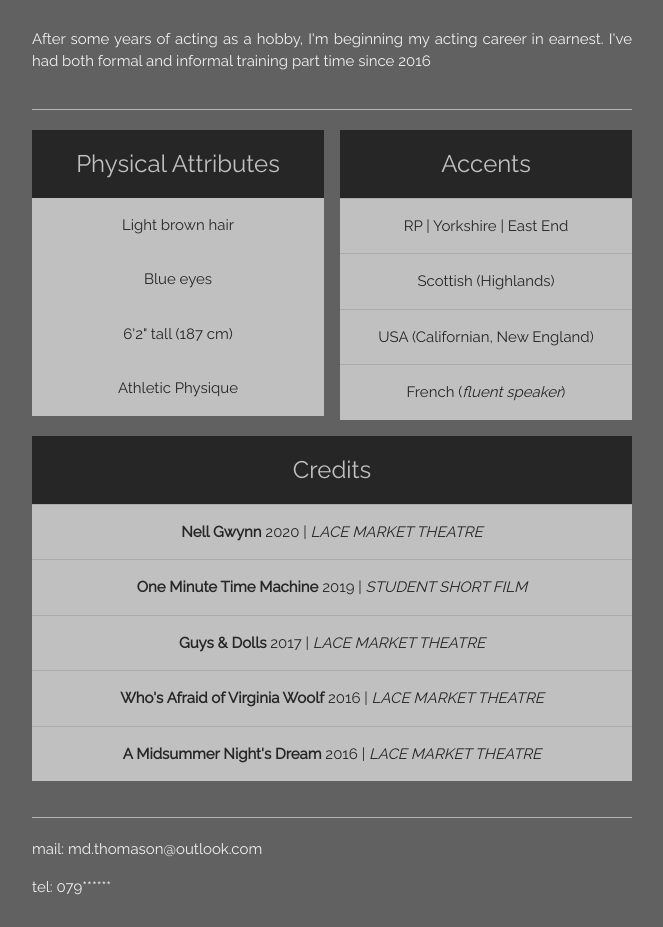
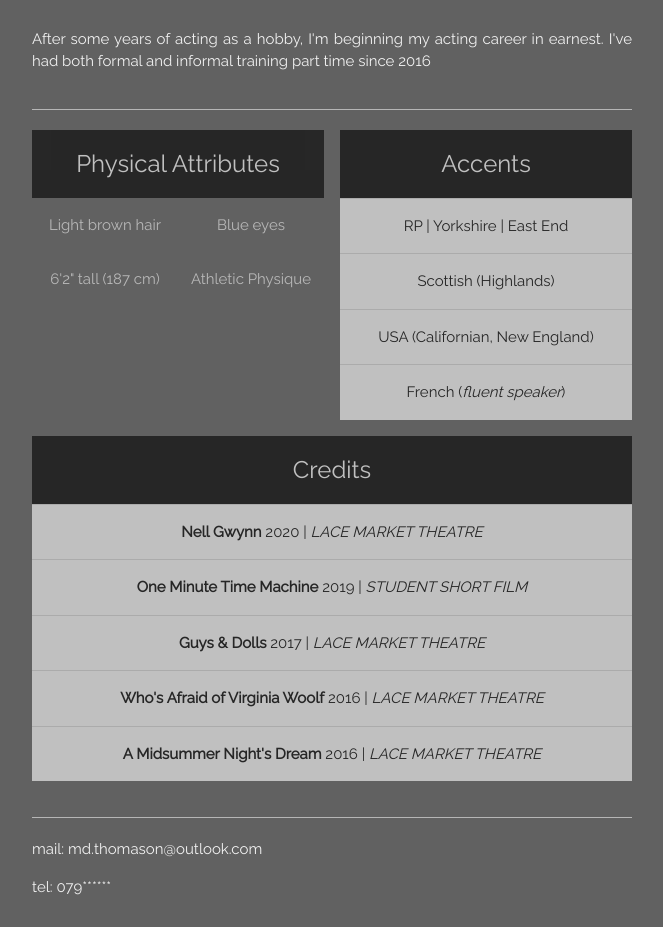
Before and after one commit to mt-517/mt-517.github.io, a plain HTML site: page index.html in a window 1280 px wide. Shown: the part 847-1774 px from the top of the page, without its empty margins (458-1121 px from the left). Drawn offline with nearby package versions, Linux system fonts and the light colour scheme; a web font is replaced by a local one.

Commit message:
half table

```diff
--- a/index.html
+++ b/index.html
@@ -53,12 +53,12 @@ body,h1,h2,h3,h4,h5 {font-family: "Raleway", sans-serif}
           <hr class="w3-opacity">
           <div class="w3-row-padding" style="margin:0 -16px">
               <div class="w3-half w3-margin-bottom">
-                <div class="w3-white w3-center w3-opacity w3-hover-opacity-off">
+                <div class="w3w3-white w3-center w3-opacity w3-hover-opacity-off">
                   <div class="w3-black w3-xlarge w3-padding-16">Physical Attributes</div>
-                  <div class="w3-padding-16">Light brown hair</div>
-                  <div class="w3-padding-16">Blue eyes</div>
-                  <div class="w3-padding-16">6'2" tall (187 cm)</div>
-                  <div class="w3-padding-16">Athletic Physique</div>
+                  <div class="w3-half w3-padding-16">Light brown hair</div>
+                  <div class="w3-half w3-padding-16">Blue eyes</div>
+                  <div class="w3-half w3-padding-16">6'2" tall (187 cm)</div>
+                  <div class="w3-half w3-padding-16">Athletic Physique</div>
                 </div>
               </div>
               <div class="w3-half w3-margin-bottom">
```
